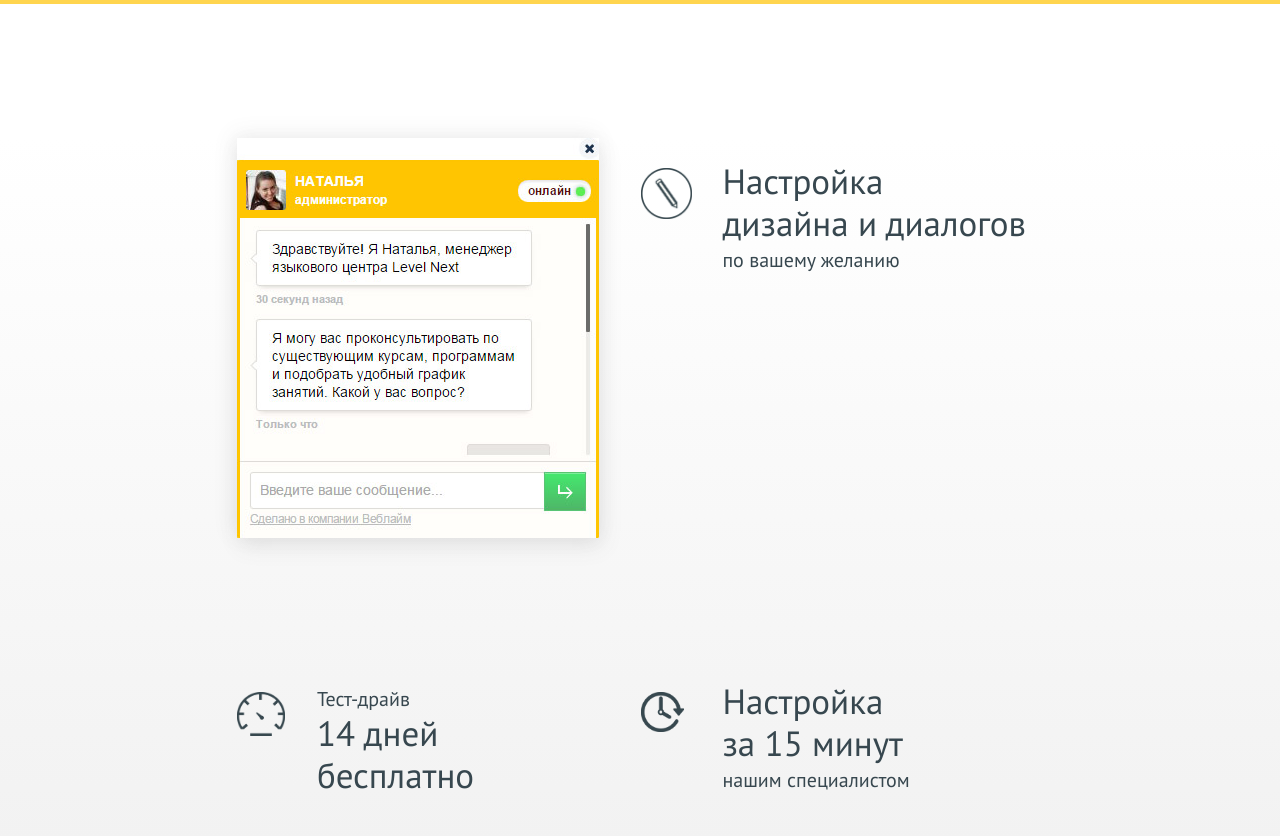
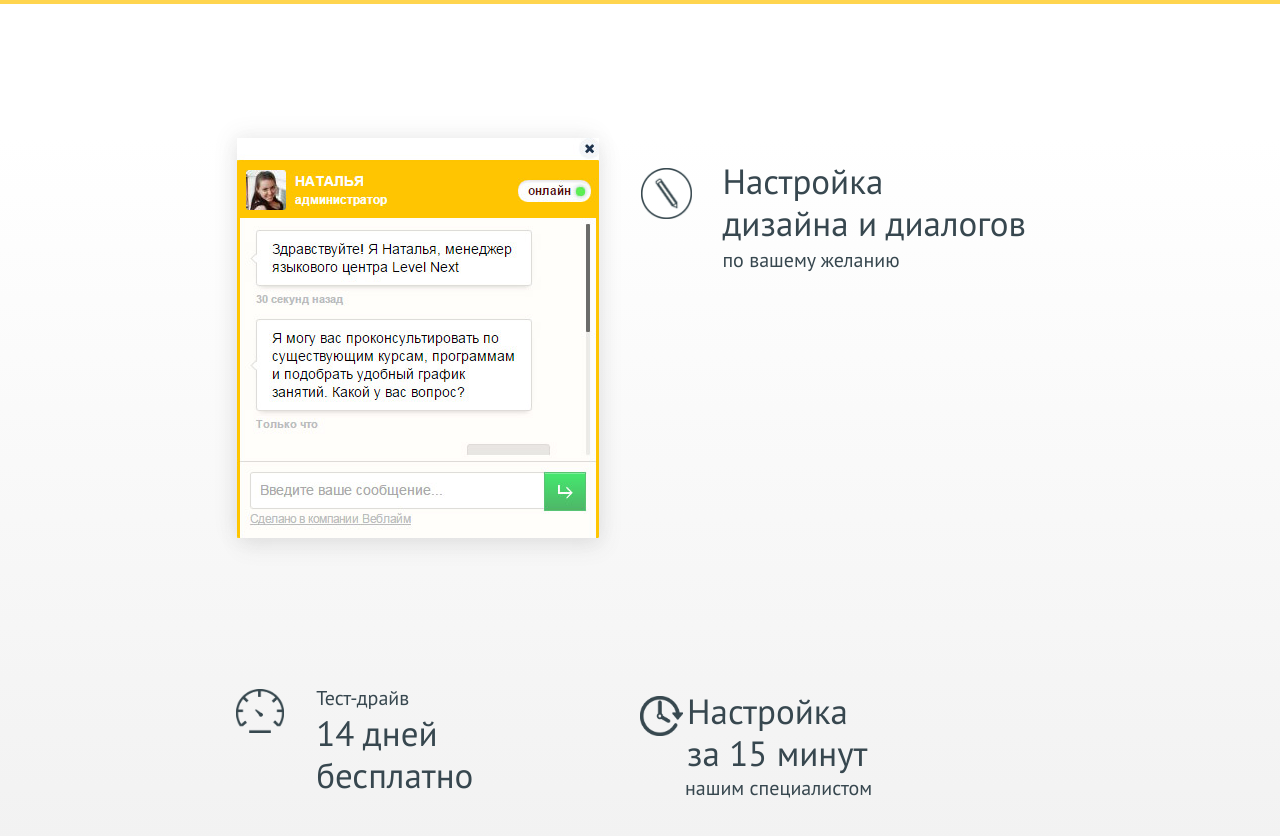
Before and after one commit to v-lubomski/leadgen, a plain HTML site: page index.html in a window 1280 px wide. Shown: the part 1900-2736 px from the top of the page. Drawn offline with Linux system fonts and the light colour scheme.

Commit message:
Эксперимент с позиционированием 2-го из трёх элемента 4го блока. Топ, лефт и т.п.

```diff
--- a/css/block4.css
+++ b/css/block4.css
@@ -8,15 +8,14 @@
 .block4-flex {
     display: flex;
     flex-direction: row;
-    align-items: stretch;
     flex-wrap: wrap;
-    align-content: stretch;
     width: 80%;
     margin: 10.5% auto;
 }
 
 /*Окно диалога(картинка)*/
 .block4-imgcontainer {
+    position: relative;
     width: 50%;
 }
 .block4__img {
@@ -31,6 +30,7 @@
 /*1 элемент*/
 .block4-item1 {
     width: 50%;
+    position: relative;
 }
 .block4-item1__img {
     margin-top: 5.7%;
@@ -50,17 +50,26 @@
 .block4-item2 {
     width: 50%;
     margin-top: 14.6%;
+    position: relative;
+    min-width: 250px;
 }
 .block4-item2__img {
-    margin-left: 21.2%;
+    position: relative;
+    display: inline;
+    left: 21.1%;
+    margin-top: -0.5%;
 }
 .block4-item2__txt1 {
-    margin-left: 36.9%;
-    margin-top: -10.4%;
+    display: inline;
+    position: relative;
+    top: -28px;
+    left: 26.6%;
 }
 .block4-item2__txt2 {
-    margin-left: 36.9%;
-    margin-top: 0.3%;
+    position: relative;
+    left: 26.6%;
+    top: -26px;
+    margin-left: 52px;
 }
 
 
@@ -68,17 +77,21 @@
 .block4-item3 {
     width: 50%;
     margin-top: 14.6%;
+    position: relative;
+    min-width: 250px;
 }
 .block4-item3__img {
-    margin-left: 0.25%;
+    position: relative;
+    display: inline;
+    top: -30px;
 }
 .block4-item3__txt1 {
-    margin-top: -10.4%;
-    margin-left: 16.1%;
+    position: relative;
+    display: inline-block;
 }
 .block4-item3__txt2 {
-    margin-left: 16.1%;
-    margin-top: 0.3%;
+    position: relative;
+    left: 45px;
 }
 
 
```
